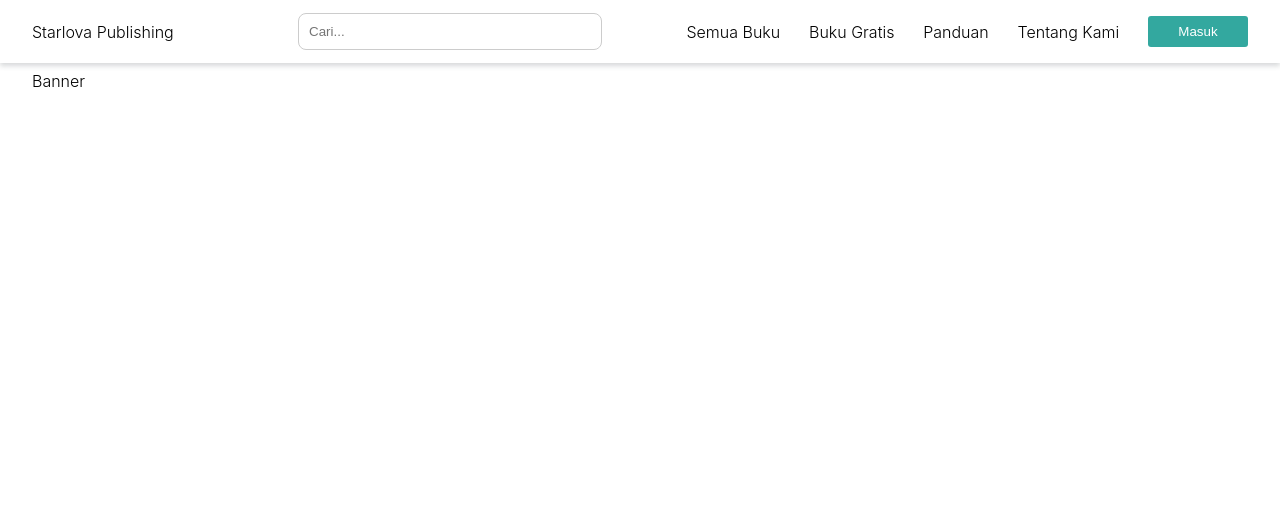
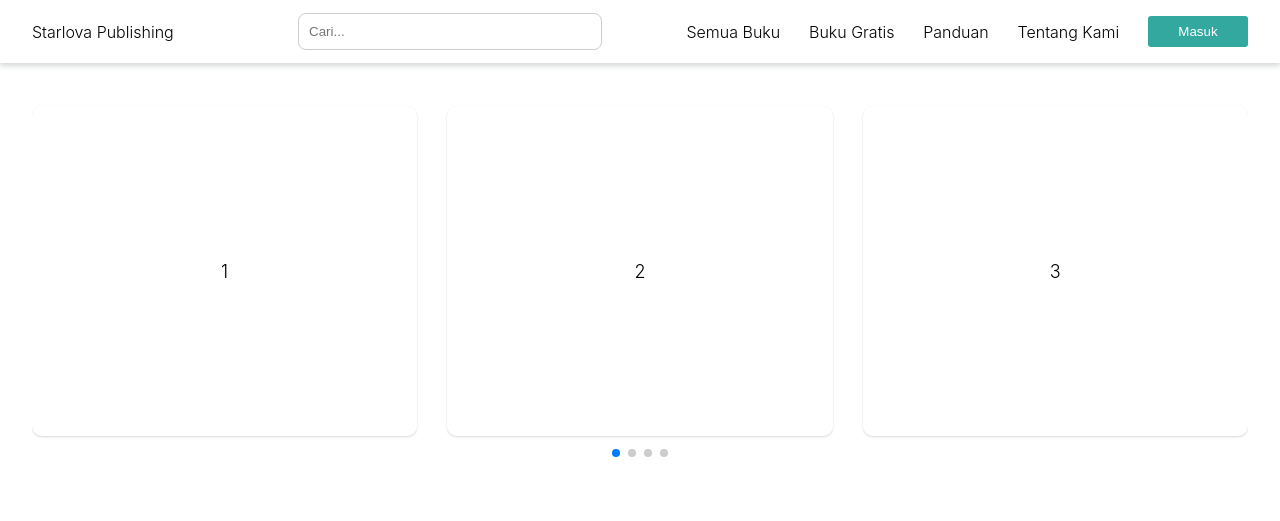
Before and after one commit to snipkode/Book, a Next.js app: page / in a window 1280 px wide. Shown: the top 521 px of the page. Built offline with nearby package versions, Linux system fonts and the light colour scheme.

Commit message:
Add Home Slider

```diff
--- /dev/null
+++ b/components/Swiper/index.js
@@ -0,0 +1,57 @@
+import React, { useRef, useState } from "react";
+// Import Swiper React components
+import { Swiper, SwiperSlide } from "swiper/react";
+
+// Import Swiper styles
+import "swiper/css";
+import "swiper/css/pagination";
+
+// import required modules
+import { Pagination } from "swiper";
+
+export default function App() {
+  return (
+    <>
+      <Swiper
+        slidesPerView={3}
+        spaceBetween={30}
+        pagination={{
+          clickable: true,
+        }}
+        modules={[Pagination]}
+        className=" swiper mySwiper"
+      >
+        <SwiperSlide>
+            <div className="slider-unggulan">
+                1
+            </div>
+        </SwiperSlide>
+        <SwiperSlide>
+            <div className="slider-unggulan">
+                2
+            </div>
+        </SwiperSlide>
+        <SwiperSlide>
+            <div className="slider-unggulan">
+                3
+            </div>
+        </SwiperSlide>
+        <SwiperSlide>
+            <div className="slider-unggulan">
+                4
+            </div>
+        </SwiperSlide>
+        <SwiperSlide>
+            <div className="slider-unggulan">
+                5
+            </div>
+        </SwiperSlide>
+        <SwiperSlide>
+            <div className="slider-unggulan">
+                6
+            </div>
+        </SwiperSlide>
+      </Swiper>
+    </>
+  );
+}
--- a/package.json
+++ b/package.json
@@ -12,7 +12,8 @@
     "next": "12.1.6",
     "react": "18.1.0",
     "react-dom": "18.1.0",
-    "react-pageflip": "^2.0.3"
+    "react-pageflip": "^2.0.3",
+    "swiper": "^8.2.2"
   },
   "devDependencies": {
     "eslint": "8.16.0",
--- a/pages/index.js
+++ b/pages/index.js
@@ -1,4 +1,5 @@
 import Layout from '../components/Layout'
+import Swiper from '../components/Swiper'
 import styles from '../styles/Home.module.css'
 
 export default function Home() {
@@ -6,7 +7,7 @@ export default function Home() {
     <Layout title="Home | Starlova Publishing">
        <div className="content">
          <div className="banner">
-           Banner
+           <Swiper />
          </div>
        </div>
     </Layout>
--- a/styles/globals.css
+++ b/styles/globals.css
@@ -11,8 +11,9 @@ body {
   font-family: -apple-system, BlinkMacSystemFont, Segoe UI, Roboto, Oxygen,
     Ubuntu, Cantarell, Fira Sans, Droid Sans, Helvetica Neue, sans-serif;
   font-weight: 350;
-  overflow: hidden;
+  /* overflow: hidden; */
 }
+
 
 a {
   color: inherit;
@@ -27,3 +28,47 @@ a {
   min-height: calc(100vh - 120px);
   padding: 0.5rem 2rem;
 }
+
+.swiper {
+  width: 100%;
+  height: 400px;
+  /* margin-top: -1rem; */
+}
+
+.slider-unggulan {
+  height: 330px;
+  /* border: 1px solid #234; */
+  border-radius: 10px;
+  width: 100%;
+  display: flex;
+  align-items: center;
+  justify-content: center;
+  box-shadow: rgba(0, 0, 0, 0.1) 0px 1px 3px 0px, rgba(0, 0, 0, 0.06) 0px 1px 2px 0px;
+}
+
+.swiper-slide {
+  text-align: center;
+  font-size: 18px;
+  background: #fff;
+
+  /* Center slide text vertically */
+  display: -webkit-box;
+  display: -ms-flexbox;
+  display: -webkit-flex;
+  display: flex;
+  -webkit-box-pack: center;
+  -ms-flex-pack: center;
+  -webkit-justify-content: center;
+  justify-content: center;
+  -webkit-box-align: center;
+  -ms-flex-align: center;
+  -webkit-align-items: center;
+  align-items: center;
+}
+
+.swiper-slide img {
+  display: block;
+  width: 100%;
+  height: 100%;
+  object-fit: cover;
+}
```
Also changed, not shown: 1 other file (tests, documents, lock files or other folders).
